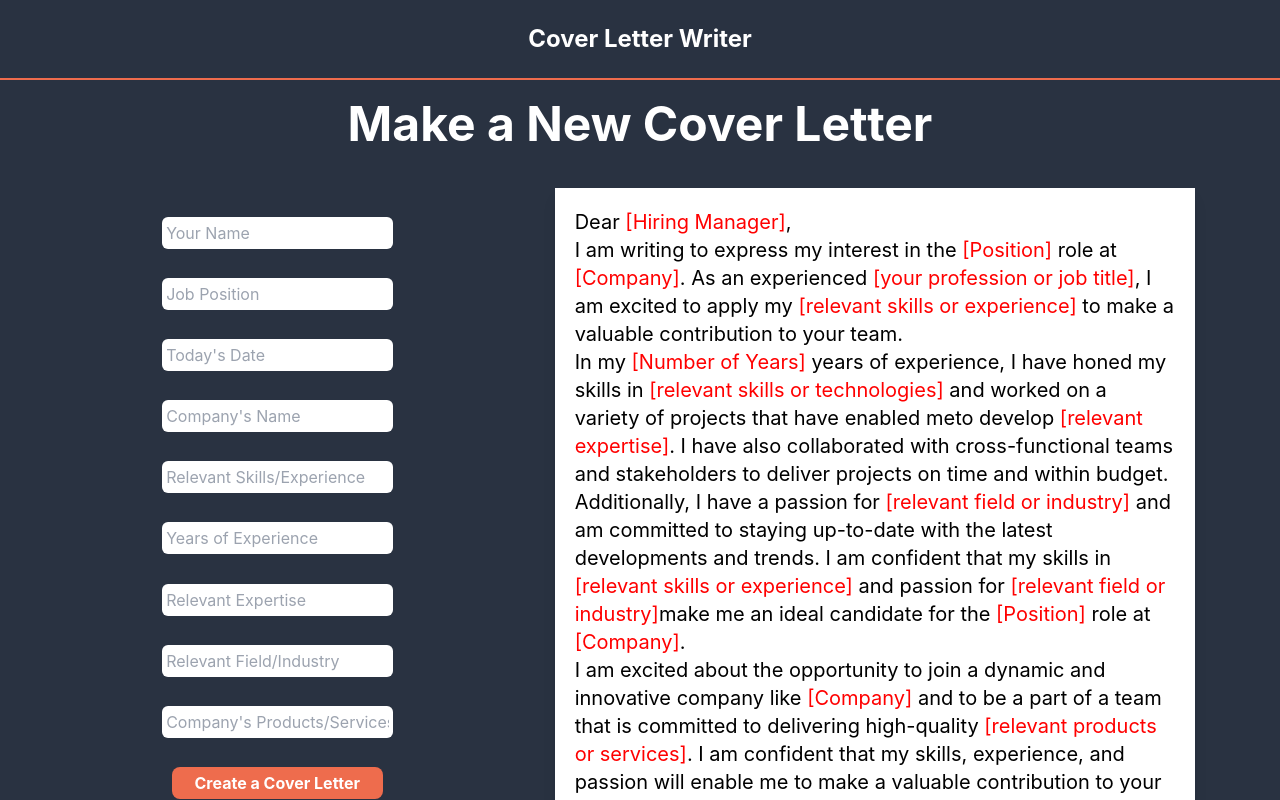
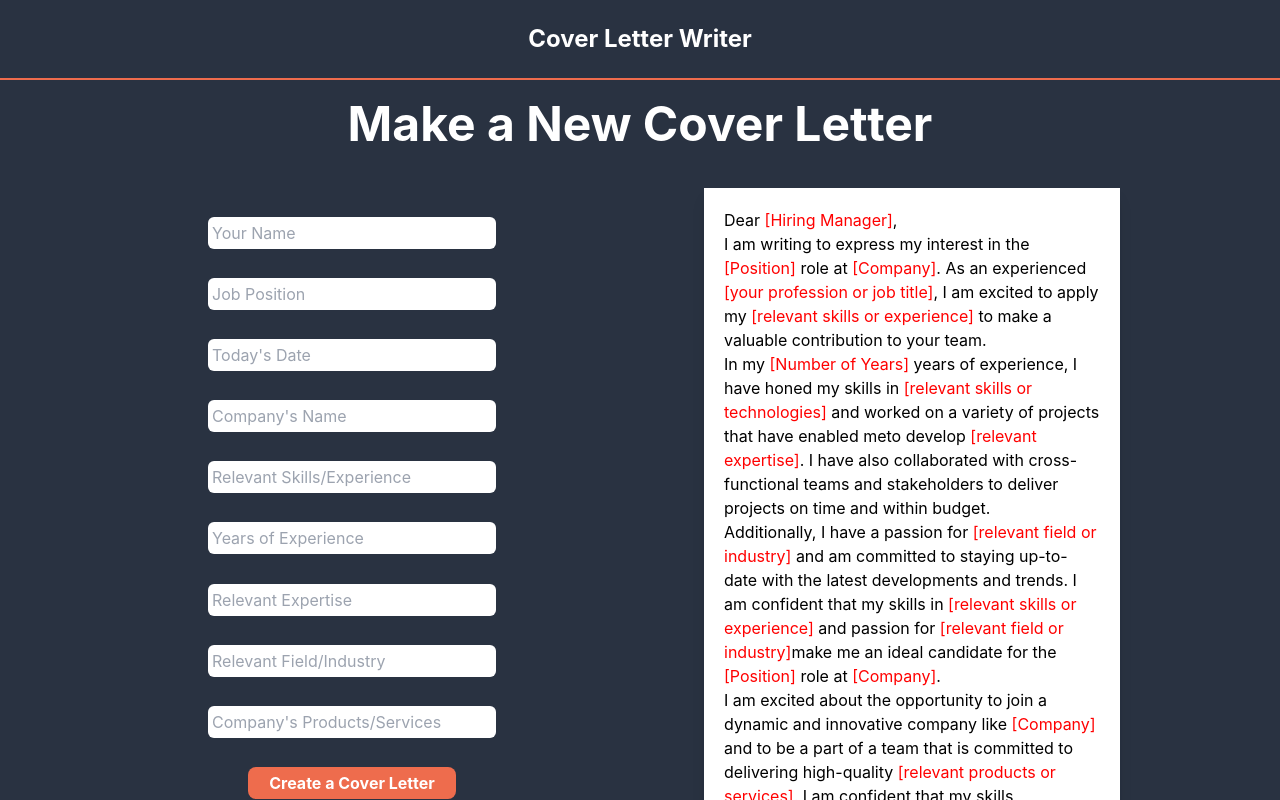
Before and after one commit to ramongh331/coverLetter-frontend, a React (Create React App) app: page /coverletters/new in a window 1280 px wide. Shown: the top 800 px of the page. Built offline with nearby package versions, Linux system fonts and the light colour scheme.

Commit message:
new page styling done

```diff
--- a/src/index.css
+++ b/src/index.css
@@ -1,4 +1,5 @@
 body {
+  background-color: #293241;
   margin: 0;
   font-family: -apple-system, BlinkMacSystemFont, 'Segoe UI', 'Roboto', 'Oxygen',
     'Ubuntu', 'Cantarell', 'Fira Sans', 'Droid Sans', 'Helvetica Neue',
--- a/src/pages/Home.js
+++ b/src/pages/Home.js
@@ -7,7 +7,8 @@ export default function Home() {
       <main className="bg-blue-1000
       w-full
       h-screen
-      flex flex-col items-center ">
+      flex flex-col items-center
+      ">
           <section className="max-sm:w-4/5 sm:w-3/5 xl:w-2/5 w-2/5
           h-full">
             <h2 className=" max-[280px]:text-2xl max-sm:text-3xl sm:text-4xl text-5xl
@@ -27,7 +28,6 @@ export default function Home() {
             <section className="max-[280px]:w-full max-sm:max-w-xs sm:max-w-sm md:max-w-md lg:max-w-lg
             flex justify-evenly
             max-sm:mx-auto max-sm:mt-7 sm:mx-auto sm:mt-7">
-
               <Link to="/coverletters/new">
                 <div className="bg-orange-1000 text-white
                 w-40 max-sm:w-24 sm:w-32
--- a/src/pages/New.js
+++ b/src/pages/New.js
@@ -1,30 +1,29 @@
 import { Form } from "react-router-dom";
 import "../index.css";
-import { useState } from "react";
 
 export default function New() {
 
-    const [showInput, setShowInput] = useState(false)
-
   return (
     <>
-      <main className="bg-blue-1000 w-full h-full ">
+      <main className="w-full h-full ">
         <section className="flex flex-col items-center">
             <h2 className="max-[280px]:text-3xl max-sm:text-4xl text-5xl
             font-bold
             text-white
             mt-5
             mx-3">Make a New Cover Letter</h2>
-            <div className="flex max-[280px]:flex-col
+            <div className="max-[280px]:flex-col max-sm:flex-col max-[875px]:flex-col flex
             justify-evenly
-            max-[280px]:items-center
+            max-[280px]:items-center max-sm:items-center max-[875px]:items-center
             w-full
             h-4/5
             max-[280px]:mt-0 mt-10">
+
+              {/* Form */}
               <Form
                 className="flex flex-col
                 items-center
-                max-[280px]:w-11/12 w-96"
+                max-[280px]:w-11/12 max-sm:w-11/12 w-96"
                 action="/coverletters/create"
                 method="post"
               >
@@ -32,75 +31,83 @@ export default function New() {
                 <section className="flex flex-col
                 justify-evenly
                 items-center
-                max-[280px]:w-full w-3/5
+                max-[280px]:w-full max-sm:w-full sm:w-full w-3/5
                 h-[40rem]">
                   <input
-                    className="w-full h-8 rounded-md p-1"
+                    className="max-sm:max-w-[18rem] sm:max-w-[18rem] w-full
+                    h-8
+                    rounded-md
+                    p-1"
                     type="text"
                     name="name"
                     placeholder="Your Name"
                   />
                   <input
-                    className="w-full h-8 rounded-md p-1"
+                    className="max-sm:max-w-[18rem] sm:max-w-[18rem] w-full h-8 rounded-md p-1"
                     type="text"
                     name="position"
                     placeholder="Job Position"
                   />
                   <input
-                    className="w-full h-8 rounded-md p-1"
+                    className="max-sm:max-w-[18rem] sm:max-w-[18rem] w-full h-8 rounded-md p-1"
                     type="text"
                     name="date"
                     placeholder="Today's Date"
                   />
                   <input
-                    className="w-full h-8 rounded-md p-1"
+                    className="max-sm:max-w-[18rem] sm:max-w-[18rem] w-full h-8 rounded-md p-1"
                     type="text"
                     name="company"
                     placeholder="Company's Name"
                   />
                   <input
-                    className="w-full h-8 rounded-md p-1"
+                    className="max-sm:max-w-[18rem] sm:max-w-[18rem] w-full h-8 rounded-md p-1"
                     type="text"
                     name="skill"
                     placeholder="Relevant Skills/Experience"
                   />
                   <input
-                    className="w-full h-8 rounded-md p-1"
+                    className="max-sm:max-w-[18rem] sm:max-w-[18rem] w-full h-8 rounded-md p-1"
                     type="text"
                     name="yoe"
                     placeholder="Years of Experience"
                   />
                   <input
-                    className="w-full h-8 rounded-md p-1"
+                    className="max-sm:max-w-[18rem] sm:max-w-[18rem] w-full h-8 rounded-md p-1"
                     type="text"
                     name="expertise"
                     placeholder="Relevant Expertise"
                   />
                   <input
-                    className="w-full h-8 rounded-md p-1"
+                    className="max-sm:max-w-[18rem] sm:max-w-[18rem] w-full h-8 rounded-md p-1"
                     type="text"
                     name="passion"
                     placeholder="Relevant Field/Industry"
                   />
                   <input
-                    className="w-full h-8 rounded-md p-1"
+                    className="max-sm:max-w-[18rem] sm:max-w-[18rem] w-full h-8 rounded-md p-1"
                     type="text"
                     name="products"
                     placeholder="Company's Products/Services"
                   />
-                  <button className="bg-orange-1000 w-11/12 font-bold text-white text-md rounded-lg py-1">Create a Cover Letter</button>
+                  <button className="bg-orange-1000
+                  max-sm:max-w-[13rem] sm:max-w-[13rem] w-11/12
+                  font-bold
+                  text-white text-md
+                  rounded-lg
+                  py-1">Create a Cover Letter</button>
                 </section>
               </Form>
               {/* Example Paper */}
               <section className="bg-white
-              max-[280px]:w-11/12 w-[40rem]
+              max-[280px]:w-11/12 max-sm:w-11/12 min-[430px]:max-w-[26rem]  w-[40rem]
               text-left
-              max-[280px]:text-sm text-xl
+              max-[280px]:text-sm max-sm:text-sm sm:text-base text-xl
               p-5
               flex flex-col
               justify-between
               shadow-lg
-              max-[280px]:mb-3">
+              max-[280px]:mb-3 max-sm:mb-6 sm:mb-6 mb-6">
                 <p>
                   Dear <span className="redText">[Hiring Manager]</span>,
                 </p>
```
Lines whose indentation alone changed are shown as unchanged.
